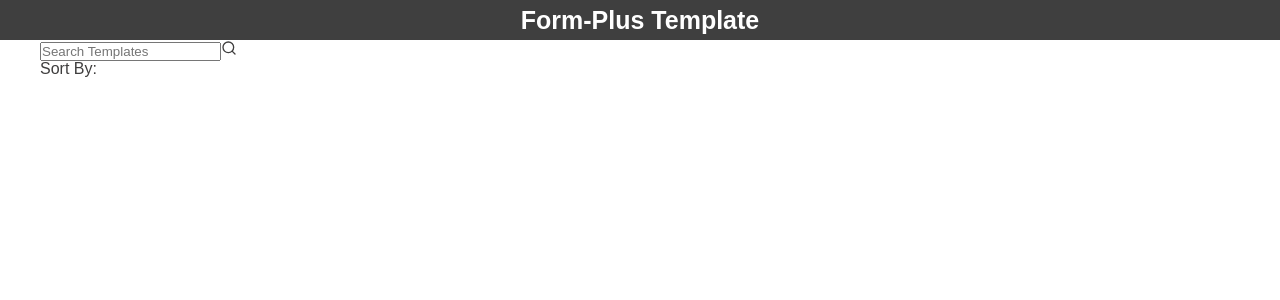
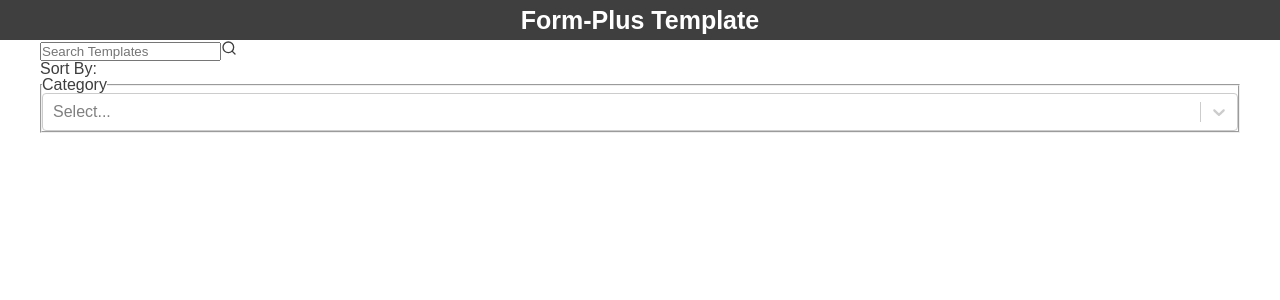
Before and after one commit to NwaguChima/form_plus, a React (Create React App) app: page / in a window 1280 px wide. Shown: the top 300 px of the page. Built offline with nearby package versions, Linux system fonts and the light colour scheme; a web font is replaced by a local one.

Commit message:
setup custom select

```diff
--- /dev/null
+++ b/src/components/customSelect/CustomSelect.jsx
@@ -0,0 +1,15 @@
+import React from "react";
+import Select from "react-select";
+
+const CustomSelect = ({ options, label }) => {
+  return (
+    <div>
+      <fieldset>
+        <legend>{label}</legend>
+        <Select options={options} />
+      </fieldset>
+    </div>
+  );
+};
+
+export default CustomSelect;
--- a/src/components/searchNav/SearchNav.jsx
+++ b/src/components/searchNav/SearchNav.jsx
@@ -1,6 +1,6 @@
 import React from "react";
 import { FiSearch } from "react-icons/fi";
-import Select from "react-select";
+import CustomSelect from "../customSelect/CustomSelect";
 
 const options = [
   { value: "chocolate", label: "Chocolate" },
@@ -25,6 +25,7 @@
 
       <div>
         <p>Sort By:</p>
+        <CustomSelect options={options} label="Category" />
       </div>
     </nav>
   );
```
